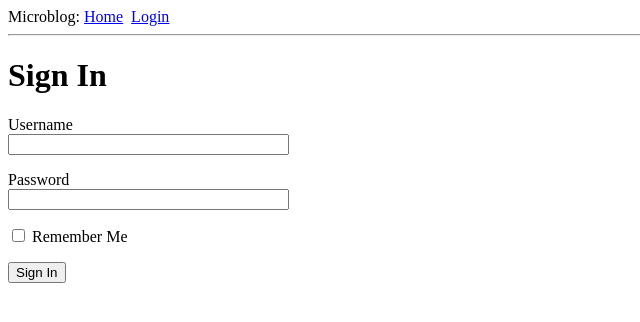
After one commit to bodyfhr/microblog, a Flask app: page /loginxxx in a window 1280 px wide. The commit adds this page. Shown: the top 322 px of the page, without its empty margins (0-640 px from the left). Run offline with Flask 2, Linux system fonts and the light colour scheme.

Commit message:
forms finished

```diff
--- a/app/__init__.py
+++ b/app/__init__.py
@@ -5,8 +5,10 @@
 # @Software: PyCharm
 
 from flask import Flask
+from config import Config  # 从config模块导入config
 
 app = Flask(__name__)
+app.config.from_object(Config)
 
 # 从app包中导入routes
 from app import routes
--- /dev/null
+++ b/app/forms.py
@@ -0,0 +1,16 @@
+# -*- coding: UTF-8 -*-
+# @Time    : 2021-7-26 09:48:15
+# @Author  : 费海瑞
+# @File    : forms.py
+# @Software: PyCharm
+
+from flask_wtf import FlaskForm
+from wtforms import StringField, PasswordField, BooleanField, SubmitField
+from wtforms.validators import DataRequired
+
+
+class LoginForm(FlaskForm):
+    username = StringField('Username', validators=[DataRequired()])
+    password = PasswordField('Password', validators=[DataRequired()])
+    remember_me = BooleanField('Remember Me')
+    submit = SubmitField('Sign In')
--- a/app/routes.py
+++ b/app/routes.py
@@ -3,10 +3,13 @@
 # @Author  : 费海瑞
 # @File    : routes.py
 # @Software: PyCharm
-from flask import render_template
+from flask import render_template, flash, redirect, url_for
 
 from app import app
+from app.forms import LoginForm
 
+
+# 主页路由
 @app.route('/')
 @app.route('/index')
 def index():
@@ -23,3 +26,15 @@ def index():
       }
    ]
    return render_template("index.html",title='home',user=user,posts=posts)
+
+
+# 登录路由
+@app.route('/loginxxx', methods=['GET', 'POST'])
+def login():
+   login_form = LoginForm()  # 表单实例化对象
+   if login_form.validate_on_submit():
+      msg = 'Login requested for user {},remember_me={}'.format(login_form.username.data, login_form.remember_me.data)
+      flash(msg)
+      print(msg)
+      return redirect(url_for('index'))
+   return render_template('login.html', title='Sign In', form=login_form)
--- a/app/templates/base.html
+++ b/app/templates/base.html
@@ -7,9 +7,22 @@
 		{% endif %}
 	</head>
 	<body>
-		<div>Microblog:<a href="/index">Home</a></div>
-		<hr>
-		{% block content %}
-		{% endblock %}
+    <div>Microblog:
+        <a href="{{ url_for('index') }}">Home</a>&nbsp;
+        <a href="{{ url_for('login') }}">Login</a>
+    </div>
+
+    <hr>
+    {% with messages = get_flashed_messages() %}
+        {% if messages %}
+            <ul>
+                {% for message in messages %}
+                    <li>{{ message }}</li>
+                {% endfor %}
+            </ul>
+        {% endif %}
+    {% endwith %}
+    {% block content %}
+    {% endblock %}
 	</body>
 </html>
--- /dev/null
+++ b/app/templates/login.html
@@ -0,0 +1,23 @@
+{% extends "base.html" %}
+{% block content %}
+    <h1>Sign In</h1>
+    <form action="" method="post" novalidate>
+        {{ form.hidden_tag() }}
+        <p>
+            {{ form.username.label }}<br>
+            {{ form.username(size=32) }}
+            {% for error in form.username.errors %}
+                <span style="color: red">[{{ error }}]</span>
+            {% endfor %}
+        </p>
+        <p>
+            {{ form.password.label }}<br>
+            {{ form.password(size=32) }}
+            {% for error in form.password.errors %}
+                <span style="color: red">[{{ error }}]</span>
+            {% endfor %}
+        </p>
+        <p>{{ form.remember_me() }} {{ form.remember_me.label }}</p>
+        <p>{{ form.submit() }}</p>
+    </form>
+{% endblock %}
```
Also changed, not shown: config.py (added, +11 -0 lines).
